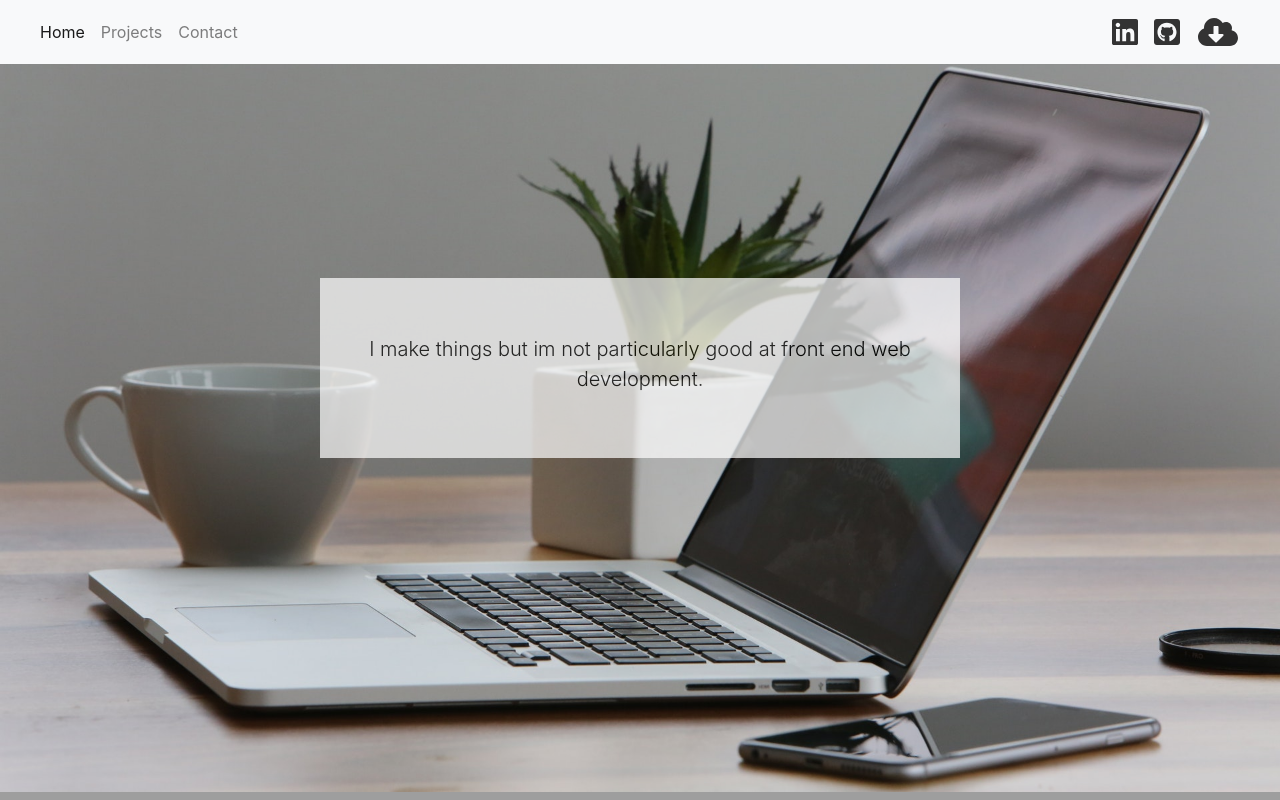
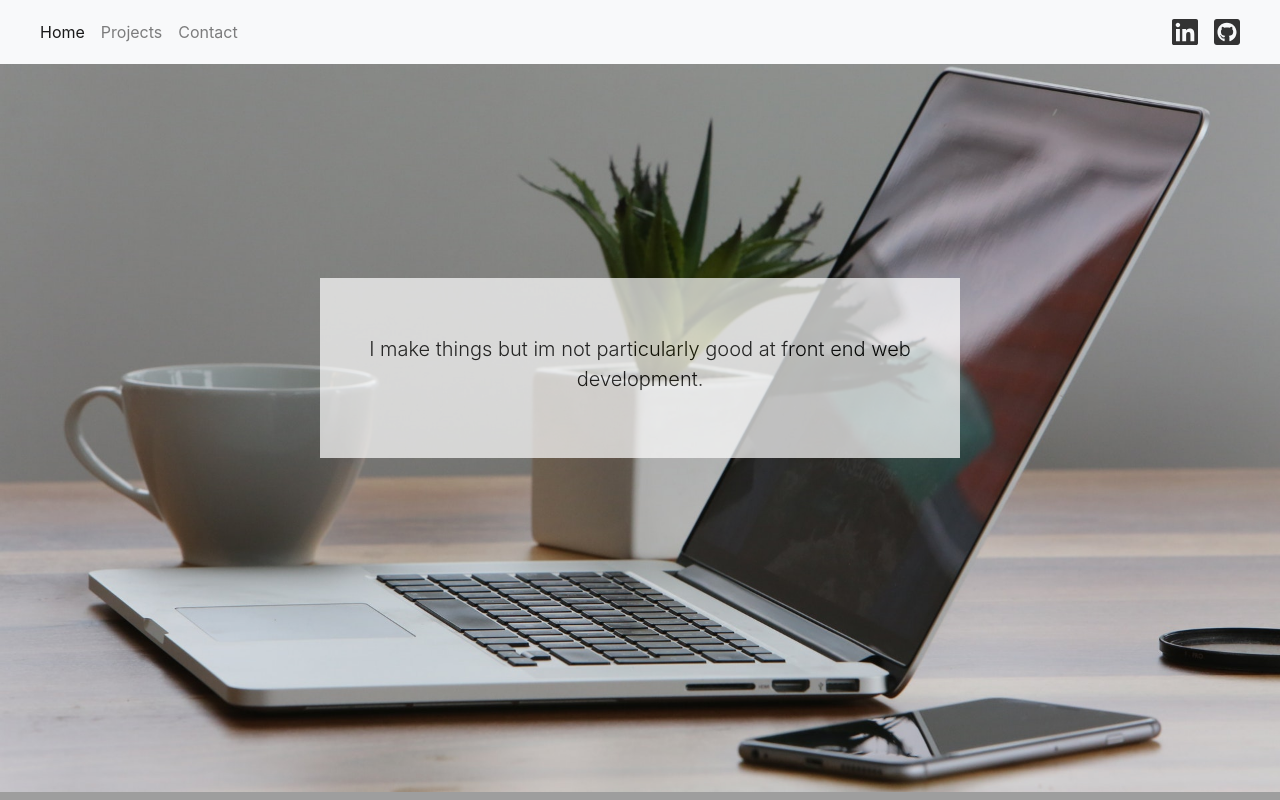
Before and after one commit to thehamop1/thehamop1.github.io, a plain HTML site: page index.html in a window 1280 px wide. Shown: the top 800 px of the page. Drawn offline with nearby package versions, Linux system fonts and the light colour scheme; no server answers; grey boxes are pictures that could not be loaded.

Commit message:
removing really old resume

```diff
--- a/index.html
+++ b/index.html
@@ -36,8 +36,6 @@
         <a class="a-unstyled" href="https://www.linkedin.com/in/cristian-gutierrez-b56222b8/"><i
             class="p-2 fab fa-linkedin fa-3x"></i></a>
         <a class="a-unstyled" href="https://github.com/thehamop1"><i class="p-2 fab fa-github-square fa-3x"></i></a>
-        <a class="a-unstyled" href="CristianGutierrez_Resume.pdf"><i
-            class="p-2 fas fa-cloud-download-alt fa-3x"></i></a>
       </form>
     </div>
   </nav>
```
Also changed, not shown: 1 other file.
